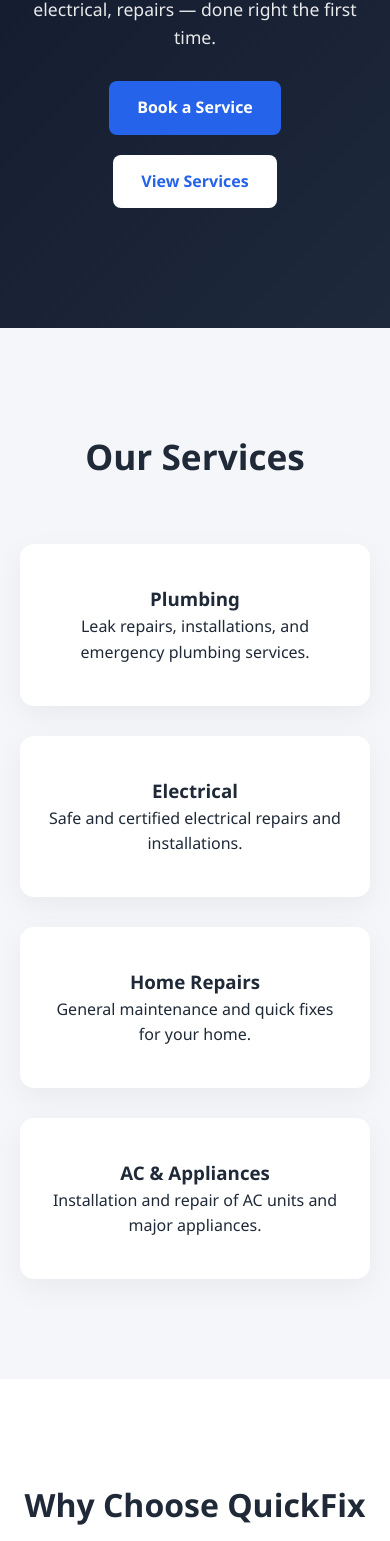
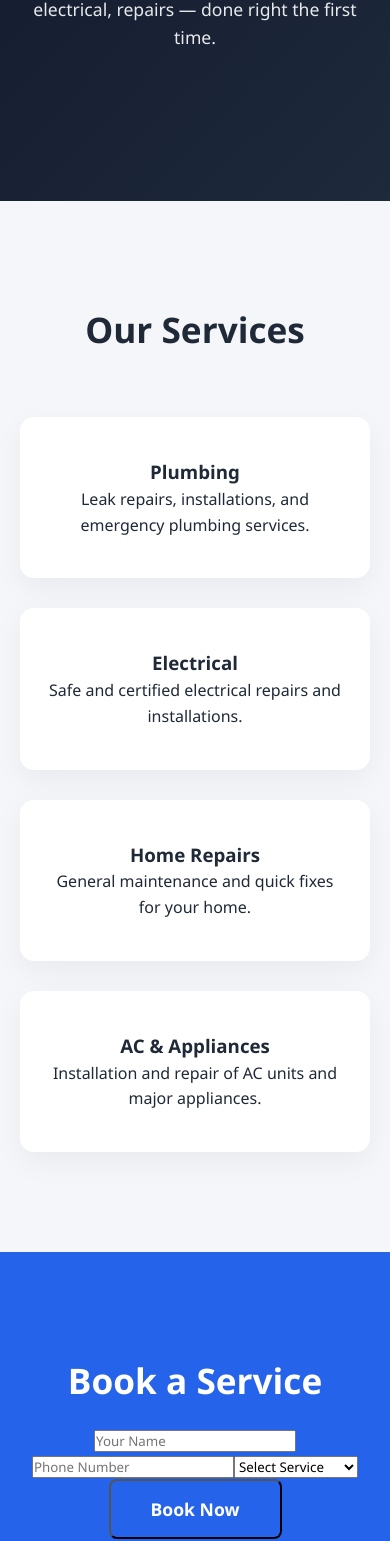
Before and after one commit to adarsh39565-hue/quickfixlocal, a Next.js app: page / in a window 390 px wide. Shown: the part 432-1973 px from the top of the page. Built offline with nearby package versions, Linux system fonts and the light colour scheme.

Commit message:
Implement booking form with Supabase integration
Added a booking form with input fields for name, phone, and service selection. Implemented form submission handling with Supabase integration.

```diff
--- a/app/page.tsx
+++ b/app/page.tsx
@@ -1,7 +1,39 @@
+"use client";
+
+import { useState } from "react";
+import { supabase } from "@/lib/supabase";
+
 export default function Home() {
+  const [name, setName] = useState("");
+  const [phone, setPhone] = useState("");
+  const [service, setService] = useState("");
+  const [loading, setLoading] = useState(false);
+  const [message, setMessage] = useState("");
+
+  const handleSubmit = async (e: React.FormEvent) => {
+    e.preventDefault();
+    setLoading(true);
+    setMessage("");
+
+    const { error } = await supabase.from("bookings").insert([
+      { name, phone, service },
+    ]);
+
+    if (error) {
+      setMessage("Something went wrong. Please try again.");
+    } else {
+      setMessage("Booking submitted successfully!");
+      setName("");
+      setPhone("");
+      setService("");
+    }
+
+    setLoading(false);
+  };
+
   return (
     <main>
-      {/* Hero Section */}
+      {/* HERO */}
       <section className="hero">
         <div className="container">
           <h1>Fast & Reliable Local Services</h1>
@@ -9,19 +41,11 @@
             QuickFix Local connects you with trusted professionals in your area.
             Plumbing, electrical, repairs — done right the first time.
           </p>
-          <div className="hero-buttons">
-            <a href="#contact" className="btn primary">
-              Book a Service
-            </a>
-            <a href="#services" className="btn secondary">
-              View Services
-            </a>
-          </div>
         </div>
       </section>
 
-      {/* Services */}
-      <section id="services" className="services">
+      {/* SERVICES */}
+      <section className="services">
         <div className="container">
           <h2>Our Services</h2>
 
@@ -49,42 +73,49 @@
         </div>
       </section>
 
-      {/* Why Choose Us */}
-      <section className="why">
+      {/* BOOKING FORM */}
+      <section className="cta">
         <div className="container">
-          <h2>Why Choose QuickFix Local?</h2>
+          <h2>Book a Service</h2>
 
-          <div className="why-grid">
-            <div>
-              <h4>✔ Verified Professionals</h4>
-              <p>All service providers are background-checked and experienced.</p>
-            </div>
+          <form onSubmit={handleSubmit} className="booking-form">
+            <input
+              type="text"
+              placeholder="Your Name"
+              required
+              value={name}
+              onChange={(e) => setName(e.target.value)}
+            />
 
-            <div>
-              <h4>✔ Fast Response</h4>
-              <p>Same-day service available in most locations.</p>
-            </div>
+            <input
+              type="text"
+              placeholder="Phone Number"
+              required
+              value={phone}
+              onChange={(e) => setPhone(e.target.value)}
+            />
 
-            <div>
-              <h4>✔ Affordable Pricing</h4>
-              <p>Transparent pricing with no hidden charges.</p>
-            </div>
-          </div>
+            <select
+              required
+              value={service}
+              onChange={(e) => setService(e.target.value)}
+            >
+              <option value="">Select Service</option>
+              <option value="Plumbing">Plumbing</option>
+              <option value="Electrical">Electrical</option>
+              <option value="Home Repairs">Home Repairs</option>
+              <option value="AC & Appliances">AC & Appliances</option>
+            </select>
+
+            <button type="submit" className="btn primary large">
+              {loading ? "Submitting..." : "Book Now"}
+            </button>
+          </form>
+
+          {message && <p className="form-message">{message}</p>}
         </div>
       </section>
 
-      {/* CTA */}
-      <section id="contact" className="cta">
-        <div className="container">
-          <h2>Need a Quick Fix?</h2>
-          <p>Book your service today and get professional help instantly.</p>
-          <a href="#" className="btn primary large">
-            Get Started
-          </a>
-        </div>
-      </section>
-
-      {/* Footer */}
       <footer>
         <div className="container">
           <p>© 2026 QuickFix Local. All rights reserved.</p>
```
